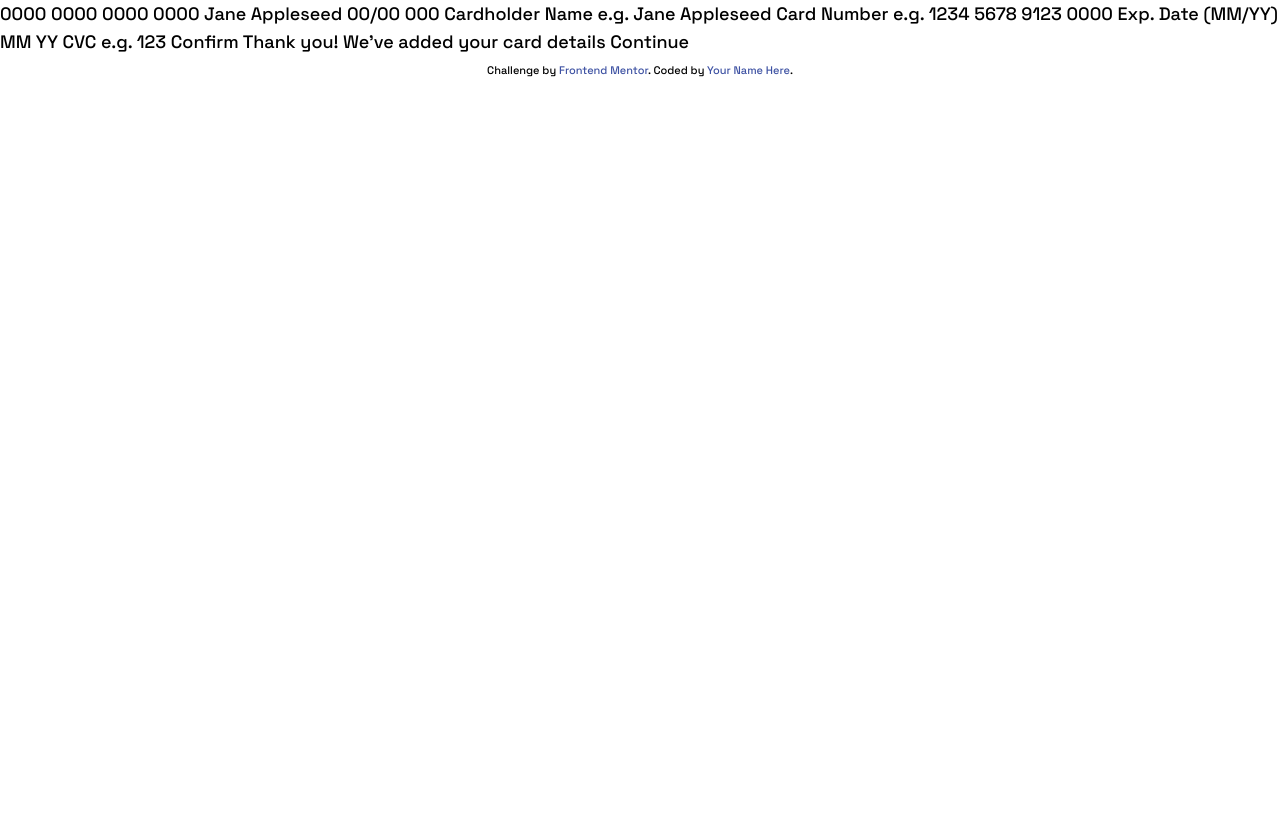
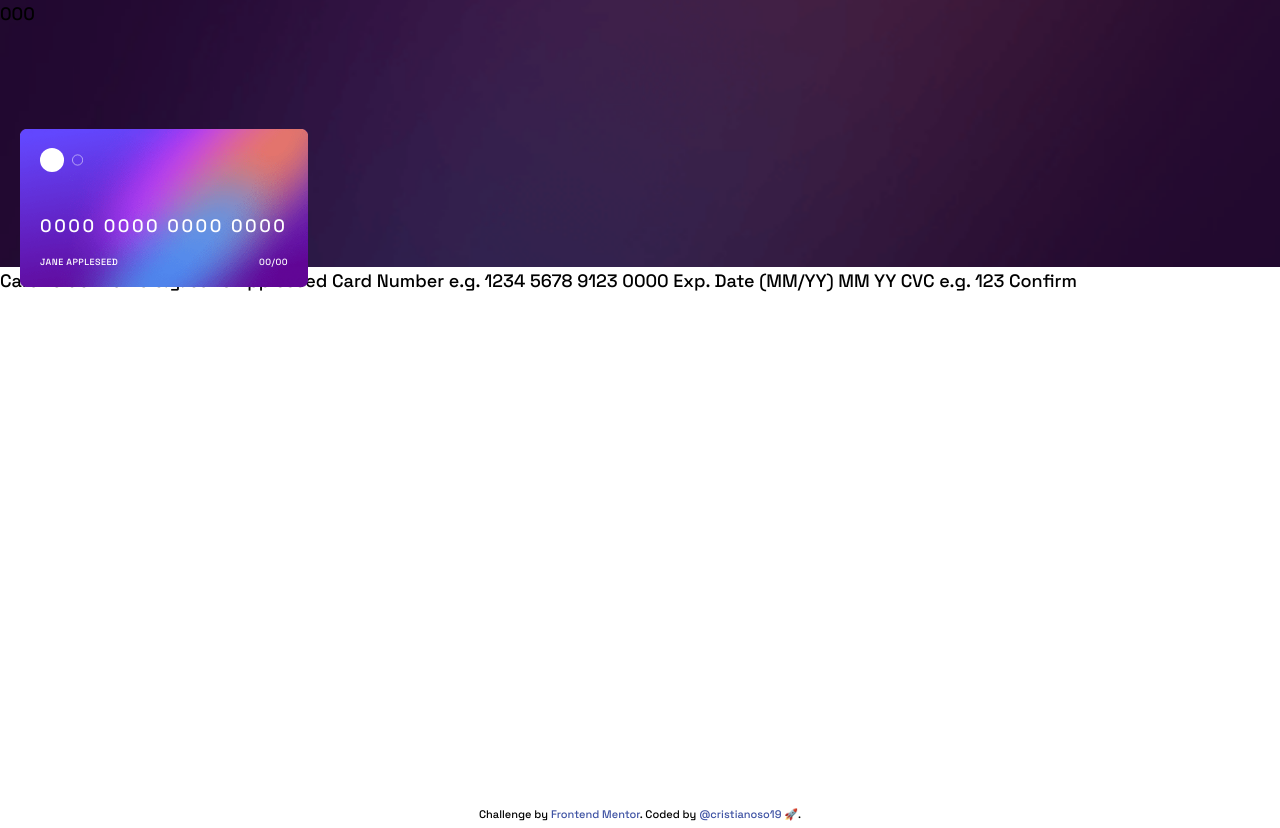
Before and after one commit to cristianoso19/fm.InteractiveCardForm, a website: page index.html in a window 1280 px wide. Before the commit the page ends 800 px from the top, so only its background shows below. Drawn offline with Linux system fonts and the light colour scheme.

Commit message:
Implement cards design

```diff
--- a/index.html
+++ b/index.html
@@ -19,13 +19,28 @@
   <link rel="stylesheet" href="./dist/output.css">
 </head>
 <body class="text-lg">
-
+  <main class="h-screen flex flex-col">
+    <section class="relative h-1/3 bg-hero bg-cover bg-center bg-no-repeat z-0">
+      <div class=" absolute bg-frontCard bg-contain bg-no-repeat bg-center h-40 w-[18rem] top-32 left-5 text-white z-10 p-5">
+        <img src="./images/card-logo.svg" class="h-6" alt="">
+        <p class="mt-10 text-justify tracking-[.14em] w-full">
           0000 0000 0000 0000
+        </p>
+        <div class="flex justify-between text-[0.5em] tracking-wider uppercase mt-2">
+          <span class="text-left">
           Jane Appleseed
+          </span>
+          <span class="text-right">
           00/00
-
+          </span>
+        </div>
+     </div>
+      <div>
         000
-
+      </div>
+    </section>
+    <section class="h-2/3">
+      <form action="#" method="post" class="block">
         Cardholder Name
         e.g. Jane Appleseed
 
@@ -40,16 +55,19 @@
         e.g. 123
 
         Confirm
-
+      </form>
+    </section>
+    <section class="hidden">
       <!-- Completed state start -->
-
       Thank you!
       We've added your card details
       Continue
+    </section>
+  </main>
 
   <div class="attribution">
     Challenge by <a href="https://www.frontendmentor.io?ref=challenge" target="_blank">Frontend Mentor</a>.
-    Coded by <a href="#">Your Name Here</a>.
+    Coded by <a href="https://github.com/cristianoso19">@cristianoso19 🚀</a>.
   </div>
 </body>
 </html>
--- a/tailwind.config.js
+++ b/tailwind.config.js
@@ -6,6 +6,11 @@ module.exports = {
       fontFamily: {
         sans: ["Space Grotesk", "sans-serif"],
       },
+      backgroundImage: {
+        'hero': "url('/images/bg-main-mobile.png')",
+        'backCard': "url('/images/bg-card-back.png')",
+        'frontCard': "url('/images/bg-card-front.png')",
+      }
     },
     colors: {
       'white': 'hsl(0, 0%, 100%)',
```
Also changed, not shown: dist/output.css. Lines whose indentation alone changed are shown as unchanged.
